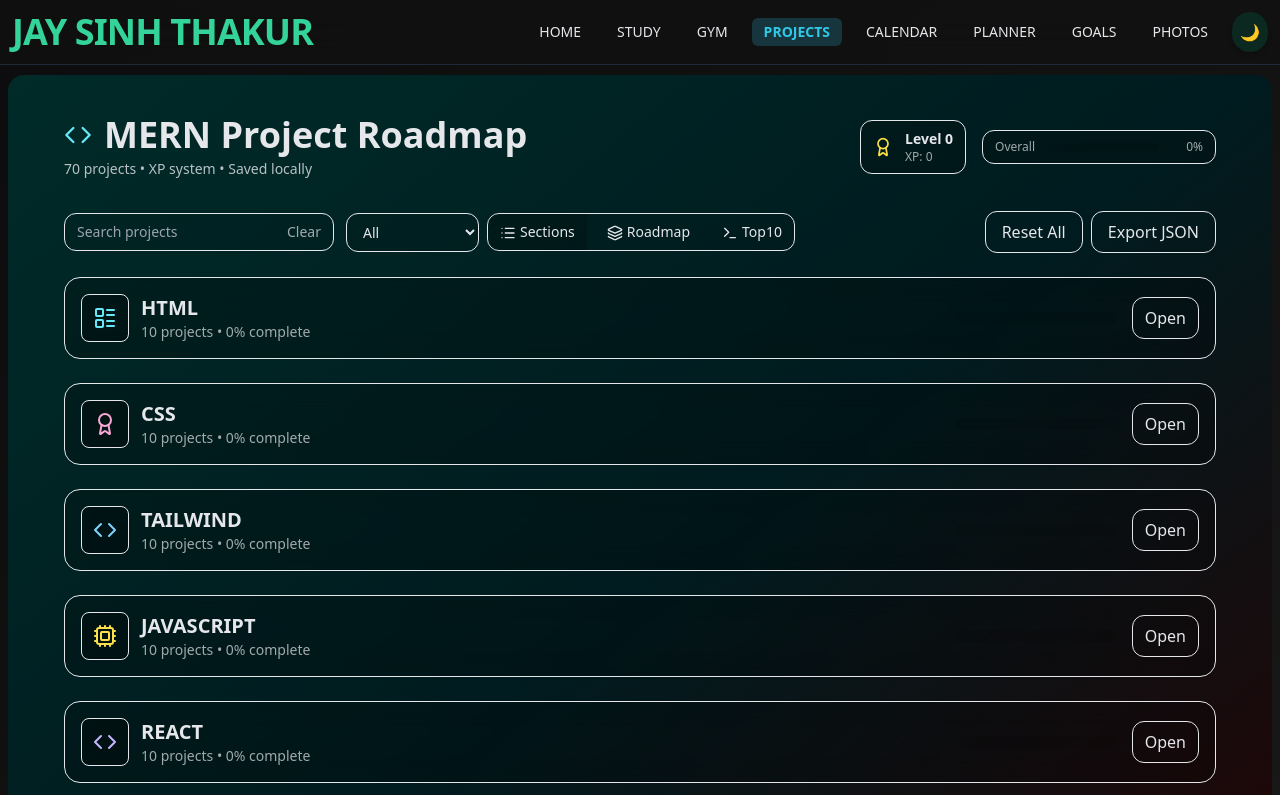
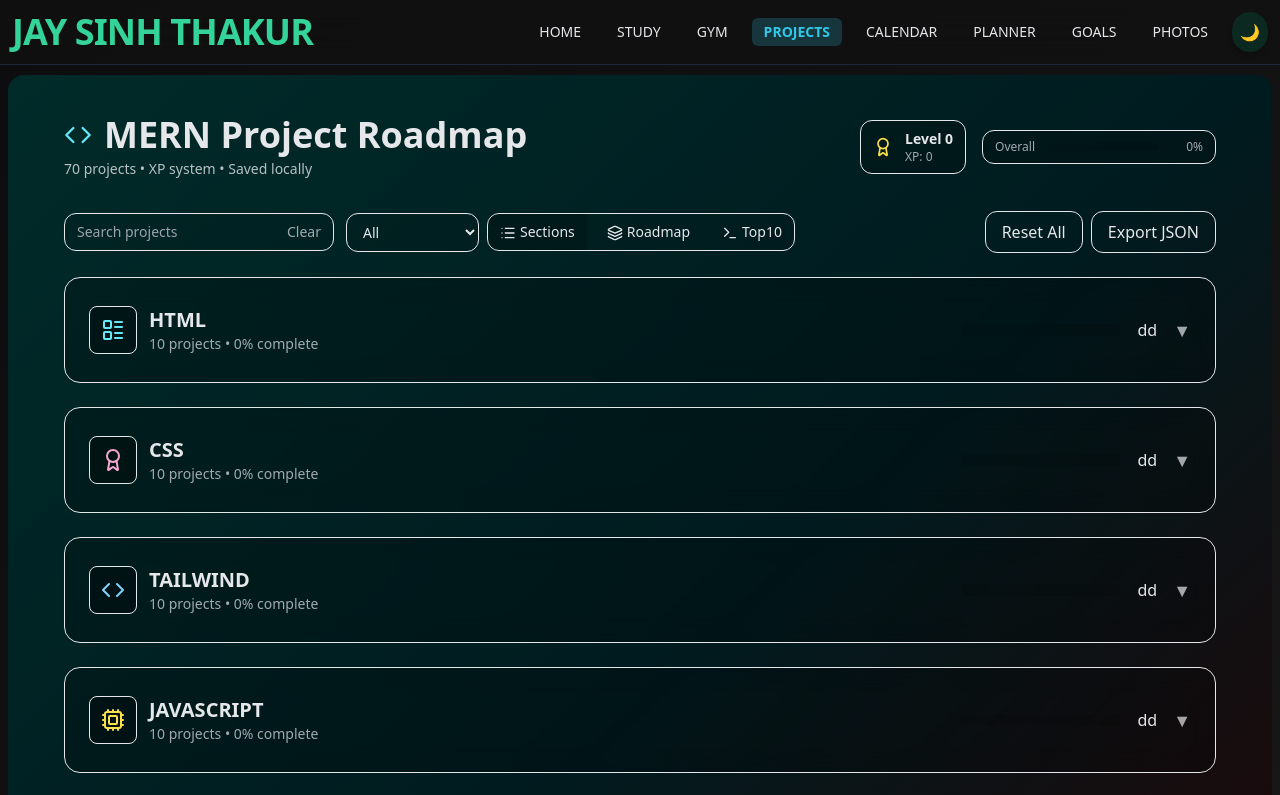
Before and after one commit to SpaceWandererr/fitness-dashboard, a React (Vite) app: page /Projects in a window 1280 px wide. Shown: the top 795 px of the page. Built offline with nearby package versions, Linux system fonts and the light colour scheme.

Commit message:
FixedProjects

```diff
--- a/src/components/Projects.jsx
+++ b/src/components/Projects.jsx
@@ -366,9 +366,8 @@
   const Checkbox = ({ checked, onChange }) => (
     <button
       onClick={() => onChange(!checked)}
-      className={`w-6 h-6 flex items-center justify-center rounded-md border ${
-        checked ? "bg-emerald-400/20 border-emerald-400" : "bg-transparent border-white/10"
-      } transition-all`}
+      className={`w-6 h-6 flex items-center justify-center rounded-md border ${checked ? "bg-emerald-400/20 border-emerald-400" : "bg-transparent border-white/10"
+        } transition-all`}
       aria-pressed={checked}
     >
       <svg
@@ -385,9 +384,8 @@
   // small component for difficulty pill
   const DiffPill = ({ d }) => (
     <span
-      className={`text-xs px-2 py-1 rounded-full border ${
-        d === "Beginner" ? "bg-white/5 border-white/10" : d === "Intermediate" ? "bg-white/8 border-white/12" : "bg-white/12 border-white/20"
-      }`}
+      className={`text-xs px-2 py-1 rounded-full border ${d === "Beginner" ? "bg-white/5 border-white/10" : d === "Intermediate" ? "bg-white/8 border-white/12" : "bg-white/12 border-white/20"
+        }`}
     >
       {d}
     </span>
@@ -396,9 +394,8 @@
   // render
   return (
     <div
-      className={`min-h-screen rounded-2xl px-6 py-10 transition-all duration-300 ${
-        dark ? "bg-gradient-to-br from-[#002b29] via-[#001b1f] to-[#2a0000] text-foreground" : "bg-gradient-to-br from-[#0C9A7B] via-[#0C729A] to-[#0C2B9A] text-[#FAFAF9]"
-      }`}
+      className={`min-h-screen rounded-2xl px-6 py-10 transition-all duration-300 ${dark ? "bg-gradient-to-br from-[#002b29] via-[#001b1f] to-[#2a0000] text-foreground" : "bg-gradient-to-br from-[#0C9A7B] via-[#0C729A] to-[#0C2B9A] text-[#FAFAF9]"
+        }`}
     >
       <div className="max-w-6xl mx-auto">
         {/* header */}
@@ -463,7 +460,10 @@
           <div className="space-y-6">
             {Object.entries(filteredSections).map(([sec, list]) => (
               <section key={sec} className="rounded-2xl border border-border p-4 backdrop-blur-md bg-black/20">
-                <header className="flex items-center justify-between">
+                <header
+                  onClick={() => setOpenSection(openSection === sec ? null : sec)}
+                  className="flex items-center justify-between cursor-pointer hover:bg-white/5 dark:hover:bg-white/10 rounded-xl px-2 py-3 transition-all"
+                >
                   <div className="flex items-center gap-3">
                     <div className="w-12 h-12 rounded-lg border border-border bg-black/30 flex items-center justify-center">
                       {sec.includes("HTML") && <LayoutList className="w-6 h-6 text-cyan-300" />}
@@ -474,19 +474,30 @@
                       {sec.includes("NODE") && <Database className="w-6 h-6 text-green-300" />}
                       {sec.includes("MERN") && <Code className="w-6 h-6 text-amber-300" />}
                     </div>
+
                     <div>
                       <h3 className="text-xl font-semibold">{sec.replaceAll("_", " ")}</h3>
-                      <div className="text-sm opacity-70">{PROJECT_SECTIONS[sec]?.length || list.length} projects • {sectionProgress(sec)}% complete</div>
+                      <div className="text-sm opacity-70">
+                        {PROJECT_SECTIONS[sec]?.length || list.length} projects • {sectionProgress(sec)}% complete
+                      </div>
                     </div>
                   </div>
 
                   <div className="flex items-center gap-4">
                     <div className="w-40 h-3 bg-black/10 rounded-full overflow-hidden">
-                      <div className="h-full bg-cyan-400" style={{ width: `${sectionProgress(sec)}%` }} />
+                      <div
+                        className="h-full bg-cyan-400"
+                        style={{ width: `${sectionProgress(sec)}%` }}
+                      />
+                    </div>dd
+
+                    {/* arrow indicator */}
+                    <div className="text-lg opacity-70">
+                      {openSection === sec ? "▲" : "▼"}
                     </div>
-                    <button onClick={() => setOpenSection(openSection === sec ? null : sec)} className="px-3 py-2 rounded-xl border border-border">{openSection === sec ? "Collapse" : "Open"}</button>
                   </div>
                 </header>
+
 
                 <AnimatePresence>
                   {openSection === sec && (
```
